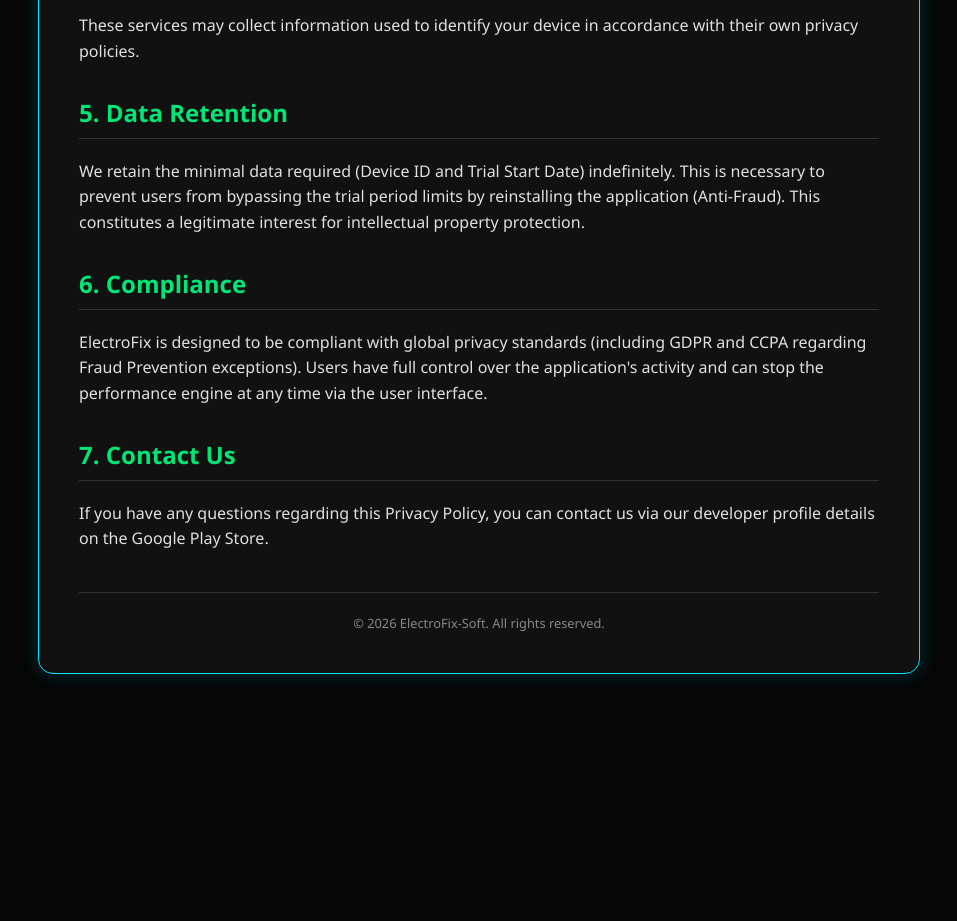
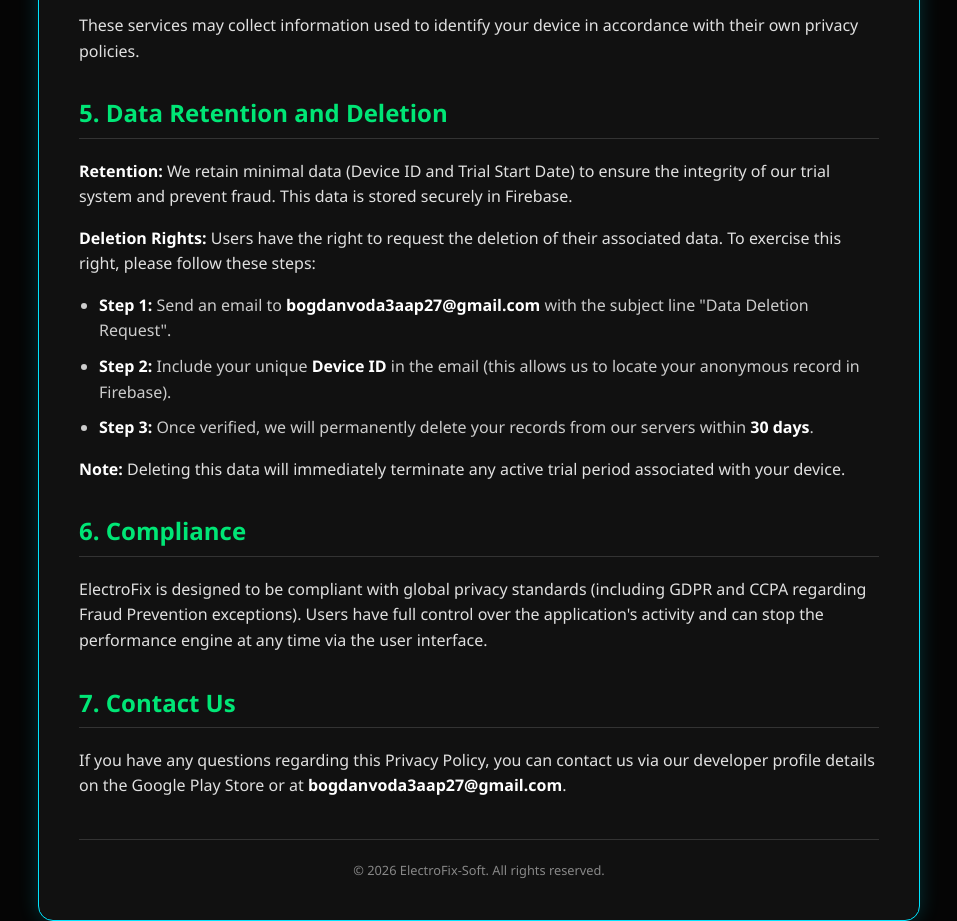
Before and after one commit to ElectroFix-Soft/electrofix-legal, a plain HTML site: page index.html in a window 1280 px wide. Shown: the part 1571-2492 px from the top of the page, without its empty margins (161-1118 px from the left). Before the commit the page ends 2265 px from the top, so only its background shows below. Drawn offline with Linux system fonts and the light colour scheme.

Commit message:
index.html

```diff
--- a/index.html
+++ b/index.html
@@ -96,14 +96,22 @@
         </ul>
         <p>These services may collect information used to identify your device in accordance with their own privacy policies.</p>
 
-        <h2>5. Data Retention</h2>
-        <p>We retain the minimal data required (Device ID and Trial Start Date) indefinitely. This is necessary to prevent users from bypassing the trial period limits by reinstalling the application (Anti-Fraud). This constitutes a legitimate interest for intellectual property protection.</p>
+        <h2>5. Data Retention and Deletion</h2>
+        <p><strong>Retention:</strong> We retain minimal data (Device ID and Trial Start Date) to ensure the integrity of our trial system and prevent fraud. This data is stored securely in Firebase.</p>
+
+        <p><strong>Deletion Rights:</strong> Users have the right to request the deletion of their associated data. To exercise this right, please follow these steps:</p>
+        <ul>
+            <li><strong>Step 1:</strong> Send an email to <strong>bogdanvoda3aap27@gmail.com</strong> with the subject line "Data Deletion Request".</li>
+            <li><strong>Step 2:</strong> Include your unique <strong>Device ID</strong> in the email (this allows us to locate your anonymous record in Firebase).</li>
+            <li><strong>Step 3:</strong> Once verified, we will permanently delete your records from our servers within <strong>30 days</strong>.</li>
+        </ul>
+        <p><strong>Note:</strong> Deleting this data will immediately terminate any active trial period associated with your device.</p>
 
         <h2>6. Compliance</h2>
         <p>ElectroFix is designed to be compliant with global privacy standards (including GDPR and CCPA regarding Fraud Prevention exceptions). Users have full control over the application's activity and can stop the performance engine at any time via the user interface.</p>
 
         <h2>7. Contact Us</h2>
-        <p>If you have any questions regarding this Privacy Policy, you can contact us via our developer profile details on the Google Play Store.</p>
+        <p>If you have any questions regarding this Privacy Policy, you can contact us via our developer profile details on the Google Play Store or at <strong>bogdanvoda3aap27@gmail.com</strong>.</p>
 
         <div class="footer">
             &copy; 2026 ElectroFix-Soft. All rights reserved.
```
